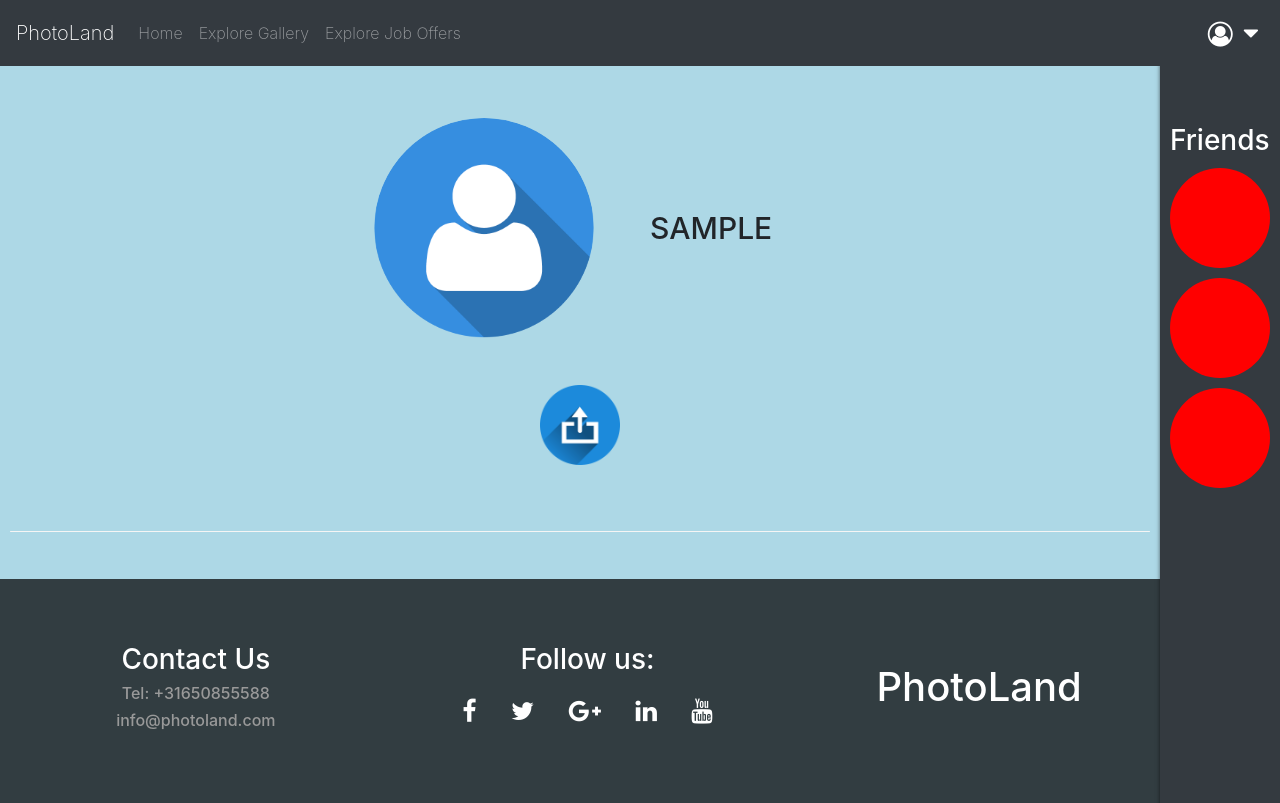
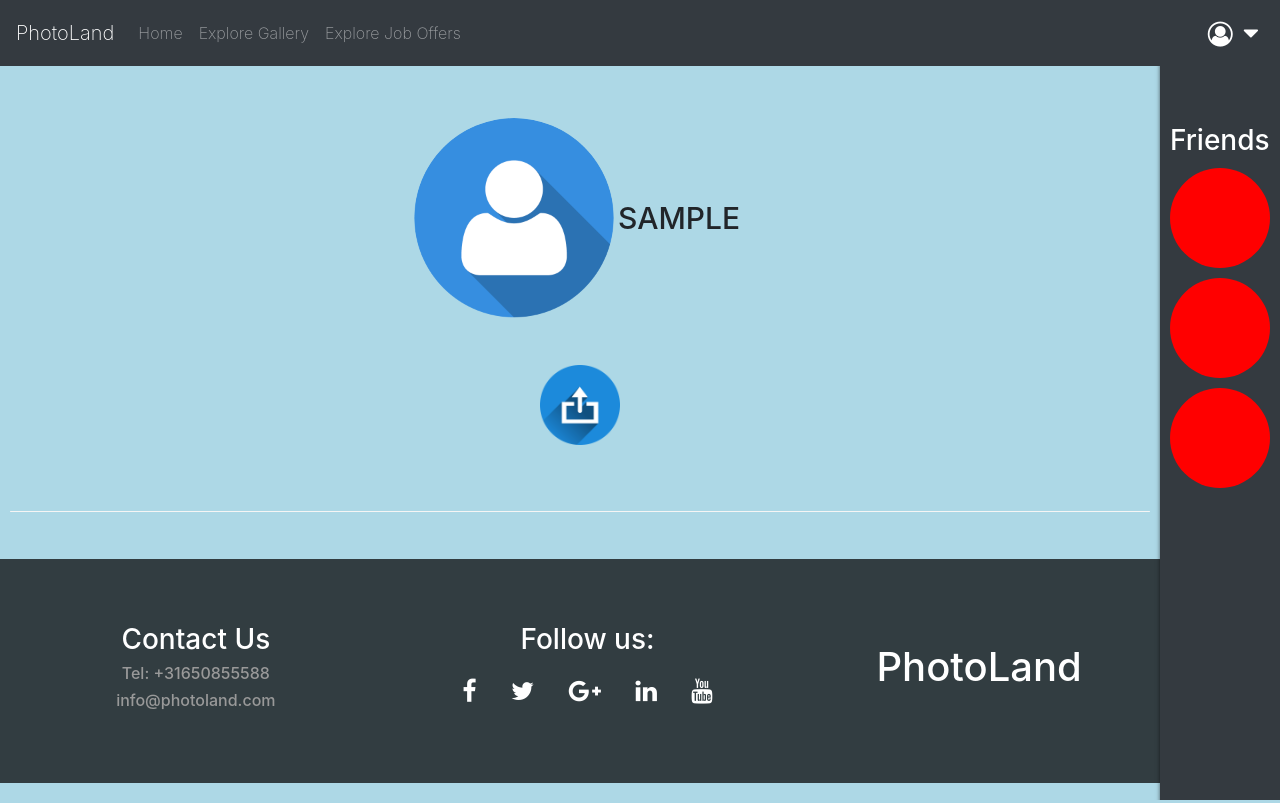
Before and after one commit to poltimmer/2ID60, a Django app: a page that uses blog/templates/blog/newUser.html in a window 1280 px wide. Run offline with Django 3.2, Linux system fonts and the light colour scheme; the visitor is signed in with stand-in values (Sample User, id 1); data that the repository does not hold is empty; some libraries are stand-ins or nearby versions.

Commit message:
update on my profile

```diff
--- a/blog/static/css/styles.css
+++ b/blog/static/css/styles.css
@@ -545,18 +545,27 @@ footer {
 
 .profileavatar {
     border-radius: 50%;
-    width: 220px;
-    height: 220px;
+    width: 200px;
+    height: 200px;
     object-fit: cover;
+    margin: auto;
+}
+
+.image10 {
+  width: 200px!important;
+  height: 200px!important;
+
 }
 
 .profilename {
     position: relative;
     font-size: 30px!important;
     font-weight: 500;
+    padding-left: 0px;
+    text-transform:uppercase;
+    margin: auto;
     padding-left: 10px;
-    text-transform:uppercase;
-    margin: 0px!important;
+    right: 6px;
 
 
 
@@ -574,6 +583,11 @@ footer {
 
 }
 
+.container10 {
+  margin: auto;
+  width: 200px!important;
+}
+
 
 #profileflex {
     display: flex;
@@ -581,20 +595,25 @@ footer {
     align-items: center;
     padding: auto;
     flex-wrap: wrap;
+    width:auto;
 }
 
 #ppcontainer {
     align-self: flex-start;
 }
 
-@media (max-width: 411px) {
-    .avatardiv {
-        margin: auto;
-    }
-    .namediv {
-        margin: auto;
-    }
+
+
+
+.namediv {
+  margin: auto!important;
 }
+
+.container10 {
+  width: 200px;
+  height: 200px;
+}
+
 
 .photoprice {
     margin: 0px!important;
@@ -630,12 +649,13 @@ footer {
   bottom: 0;
   left: 0;
   right: 0;
-  height: 220px;
-  width: 220px;
+  height: 200px;
+  width: 200px;
   opacity: 0;
   transition: .5s ease;
   background-color: #008CBA;
   border-radius: 50%;
+
 }
 
 .container10:hover .overlay {
--- a/blog/templates/blog/newUser.html
+++ b/blog/templates/blog/newUser.html
@@ -30,7 +30,7 @@
                   <img class="profileavatar image10" src="/static/media/{{ user.profile.profilepicture }}" alt="Profile Picture">
                   <a href="{% url 'simple_upload' %}">
                     <div class="overlay">
-                      <div class="text10">Edit Profile Picture</div>
+                      <div class="text10">Edit</div>
                     </div>
                   </a>
                 </div>
@@ -61,12 +61,11 @@
 
                     </div>
                     <div class="fh5co-desc">
-=======
                       <h5 class="phototitle">{{post.title}}</h5>
-                      <hr>
+
+                      <p class="photoprice">€{{post.price}}</p>
                       <p class="photodesc">{{post.text}}</p>
-                      <p class="photoprice">€{{post.price}}</p>
->>>>>>> 8728a9ed28dc1175a87f7230ab6c3dd028a4c126
+
                     </div>
 
                 </div>
```
Also changed, not shown: blog/static/js/jquery.magnific-popup.min.js.
